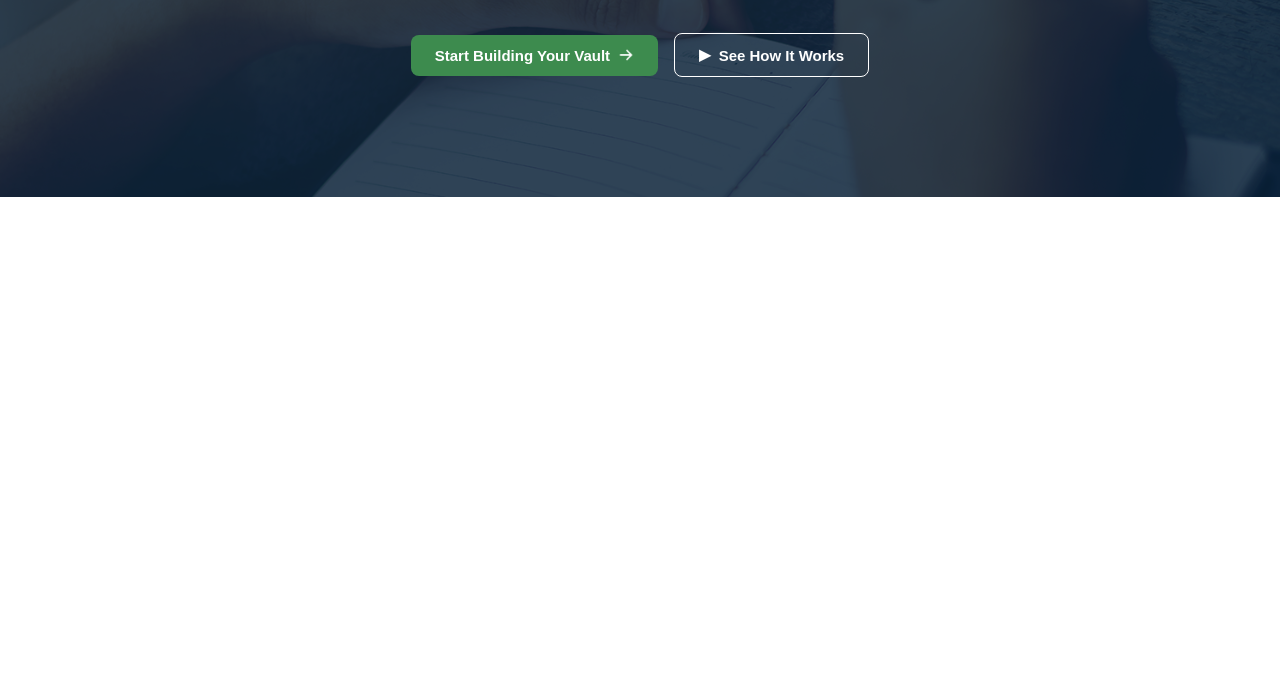
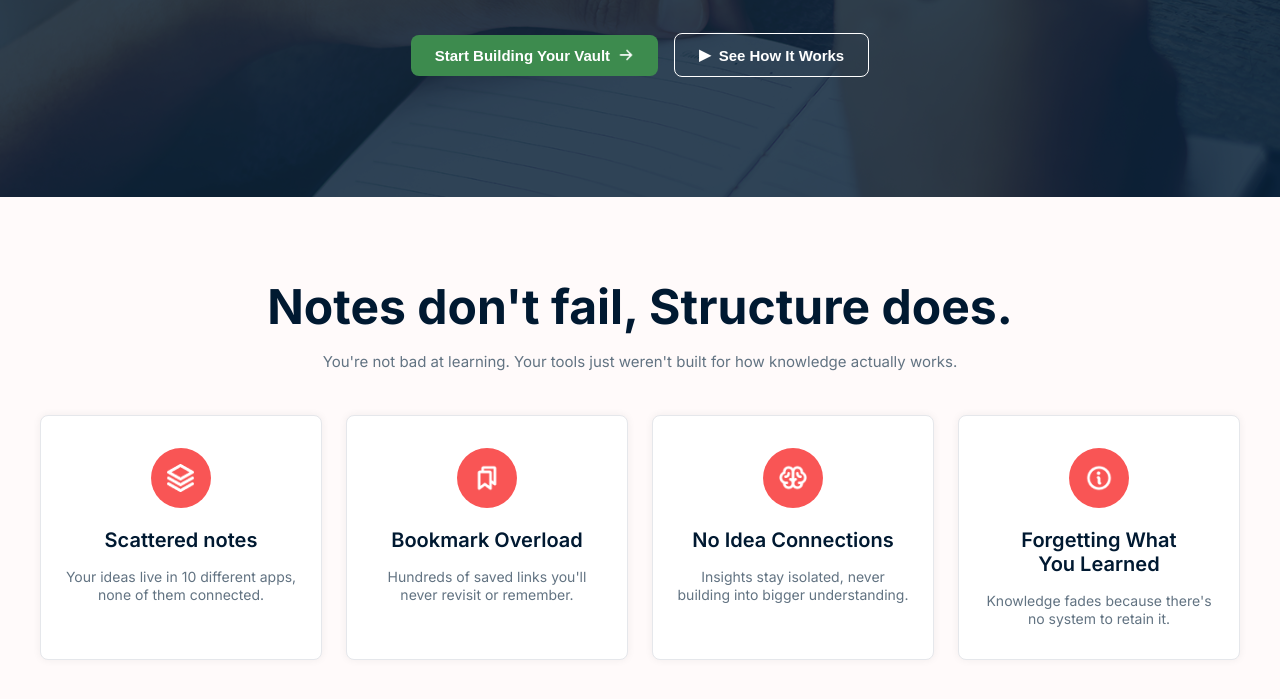
Before and after one commit to CaffeineCodeLab/Knowledge-Vault, a plain HTML site: page index.html in a window 1280 px wide. Shown: the part 469-1168 px from the top of the page. Before the commit the page ends 800 px from the top, so only its background shows below. Drawn offline with Linux system fonts and the light colour scheme.

Commit message:
added notes section

```diff
--- a/index.html
+++ b/index.html
@@ -54,5 +54,51 @@
 
         </div>
       </section>
+
+      <!-- NOTES -->
+       <section class="notes-section">
+        <div class="section-container">
+            <h2 class="section-title">Notes don't fail, Structure does.</h2>
+            <p class="section-subtitle">
+                You're not bad at learning. Your tools just weren't built for how knowledge actually works.
+            </p>
+
+            <div class="cards-grid">
+
+                <div class="card">
+                    <div class="card-icon">
+                        <img src="assets/Vector.png" alt="Scattered Notes">
+                    </div>
+                    <h3>Scattered notes</h3>
+                    <p>Your ideas live in 10 different apps, none of them connected.</p>
+                </div>
+
+                <div class="card">
+                    <div class="card-icon">
+                        <img src="assets/Bookmarks.png" alt="Bookmark Overload">
+                    </div>
+                    <h3>Bookmark Overload</h3>
+                    <p>Hundreds of saved links you'll never revisit or remember.</p>
+                </div>
+
+                <div class="card">
+                    <div class="card-icon">
+                        <img src="assets/Brain.png" alt="No Idea Connections">
+                    </div>
+                    <h3>No Idea Connections</h3>
+                    <p>Insights stay isolated, never building into bigger understanding.</p>
+                </div>
+
+                <div class="card">
+                    <div class="card-icon">
+                        <img src="assets/Info.png" alt="Forgetting What You Learned">
+                    </div>
+                    <h3>Forgetting What <br> You Learned</h3>
+                    <p>Knowledge fades because there's no system to retain it.</p>
+                </div>
+
+            </div>
+        </div>
+       </section>
 </body>
 </html>
--- a/style.css
+++ b/style.css
@@ -87,7 +87,7 @@ body {
     gap: 8px;
     background-color: #ffffff;
     color: #1a1a1a;
-     border: 1.5px solid #3d8b4e
+    border: 1.5px solid #3d8b4e
     font-size: 14px;
     font-weight: 500;
     padding: 8px 16px;
@@ -149,3 +149,72 @@ body {
 .btn-secondary:hover{
     background-color: #ffffff1a;
 }
+
+/* Notes */
+.notes-section{
+    padding: 80px 24px;
+    background-color: #fffafa;
+    text-align: center;
+}
+
+.section-container{
+    max-width: 1200px;
+    margin: 0 auto;
+}
+
+.section-title{
+    font-size: 48px;
+    font-weight: 700;
+    color: #001931FF;
+    margin-bottom: 16px;
+}
+
+.section-subtitle{
+    font-size: 15px;
+    color:#627382FF ;
+    margin-bottom: 44px;
+}
+
+.cards-grid{
+    display: grid;
+    grid-template-columns: repeat(4, 1fr);
+    gap: 24px;
+}
+
+.card{
+    background-color: #ffffff;
+    border: 1px solid #e5e7eb;
+    border-radius: 8px;
+    padding: 32px 24px;
+    text-align: center;
+    box-shadow: 0px 0px 8px 0px #0000000F;
+}
+
+.card-icon{
+    width: 60px;
+    height: 60px;
+    background-color: #F95555;
+    border-radius: 50%;
+    display: flex;
+    align-items: center;
+    justify-content: center;
+    margin: 0 auto 20px auto;
+}
+
+.card-icon img{
+    height: 28px;
+    width: 28px;
+}
+
+.card h3{
+    font-size: 20px;
+    font-weight: 600;
+    color: #001931FF;;
+    margin-bottom: 16px;
+}
+
+.card p{
+    font-size: 14px;
+    color: #627382FF;;
+    line-height: 1.25;
+}
```
